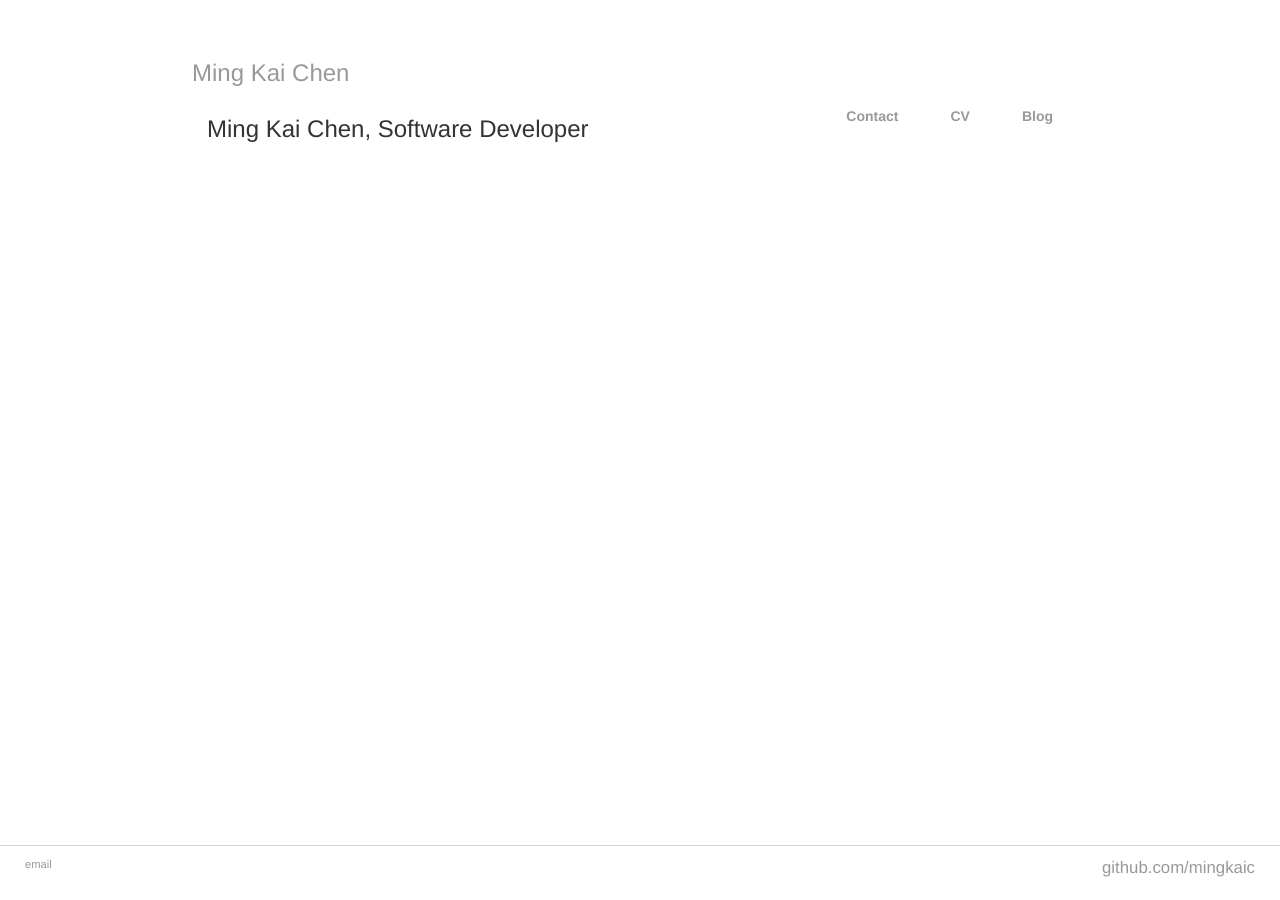
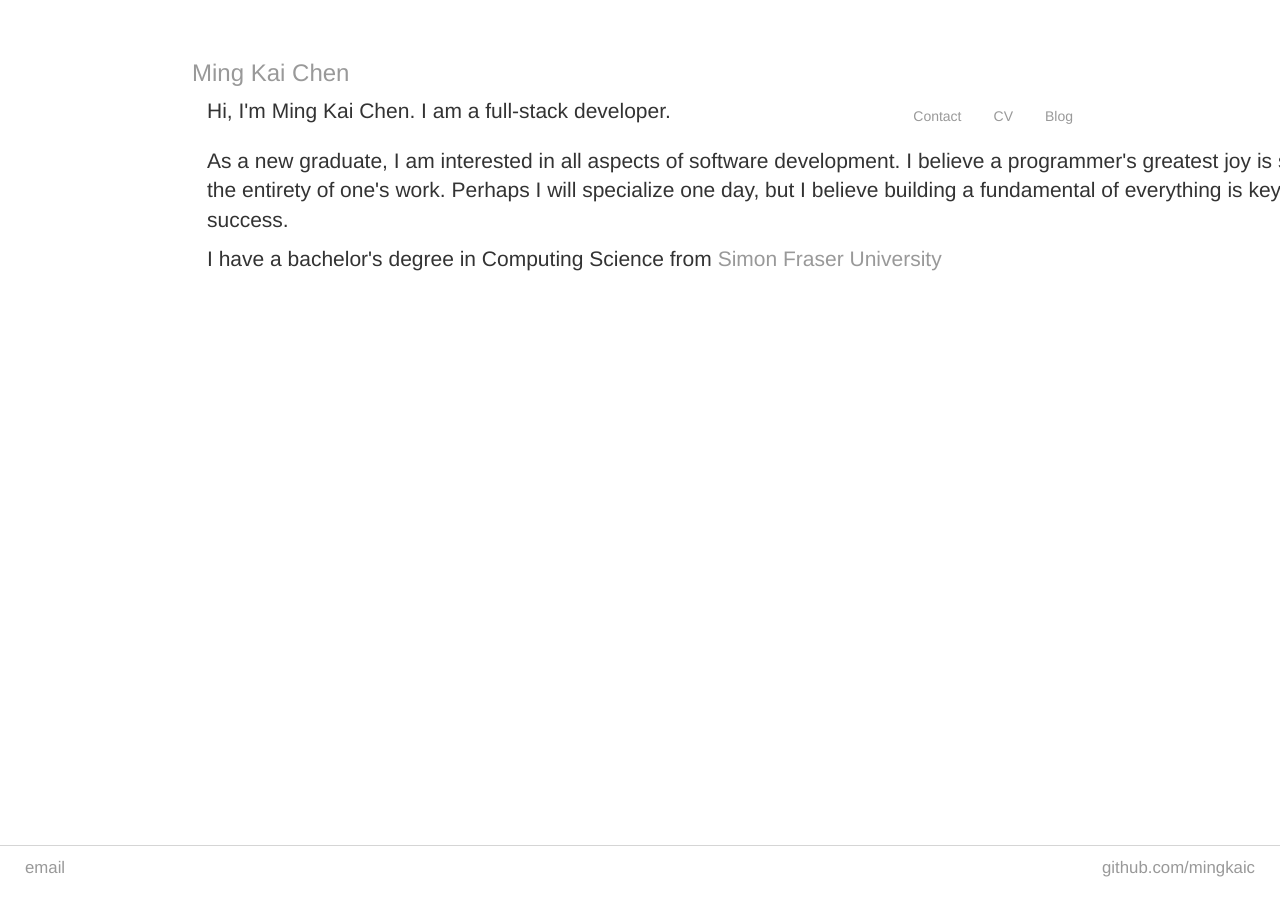
Before and after one commit to mingkaic/mingkaic.github.io, a Jekyll site: the page built from index.html, in a window 1280 px wide. Built offline with Jekyll 4.4.1, drawn with Linux system fonts in a browser that asks for light colours; nearby versions of some CDN libraries.

Commit message:
initial blurb and header edit

```diff
--- a/_layouts/default.html
+++ b/_layouts/default.html
@@ -14,7 +14,7 @@
 		<link rel="stylesheet" type="text/css" href="/css/main.css">
 	</head>
 	<body>
-		<nav>
+		<div class="header">
 			<h3 class="text-muted">
 				<a href="/">Ming Kai Chen</a>
 			</h3>
@@ -23,7 +23,7 @@
 				<li><a href="/cv">CV</a></li>
 				<li><a href="/blog">Blog</a></li>
 			</ul>
-		</nav>
+		</div>
 		<div class="container">
 
         {{ content }}
@@ -32,7 +32,9 @@
 		<footer>
 			<div class="footer">
 				<div class="col-sm-8">
-					<a href="mailto:mngkaichen@gmail.com">email</a>
+					<p>
+						<a href="mailto:mngkaichen@gmail.com">email</a>
+					</p>
 				</div>
 				<div class="col-sm-4">
 					<p class="pull-right">
--- a/index.html
+++ b/index.html
@@ -3,8 +3,15 @@ layout: default
 title: Ming Kai Chen, Software Developer
 ---
 <div class="blurb">
-	<h3>Ming Kai Chen, Software Developer</h3>
+	<p class="lead">
+		Hi, I'm Ming Kai Chen. I am a full-stack developer.
+	</p>
 	<p>
-
+		As a new graduate, I am interested in all aspects of software development.
+		I believe a programmer's greatest joy is seeing the entirety of one's work.
+		Perhaps I will specialize one day, but I believe building a fundamental of everything is key to success.
+	</p>
+	<p>
+		I have a bachelor's degree in Computing Science from <a href="http://www.sfu.ca/">Simon Fraser University</a>
 	</p>
 </div><!-- /.blurb -->
```
